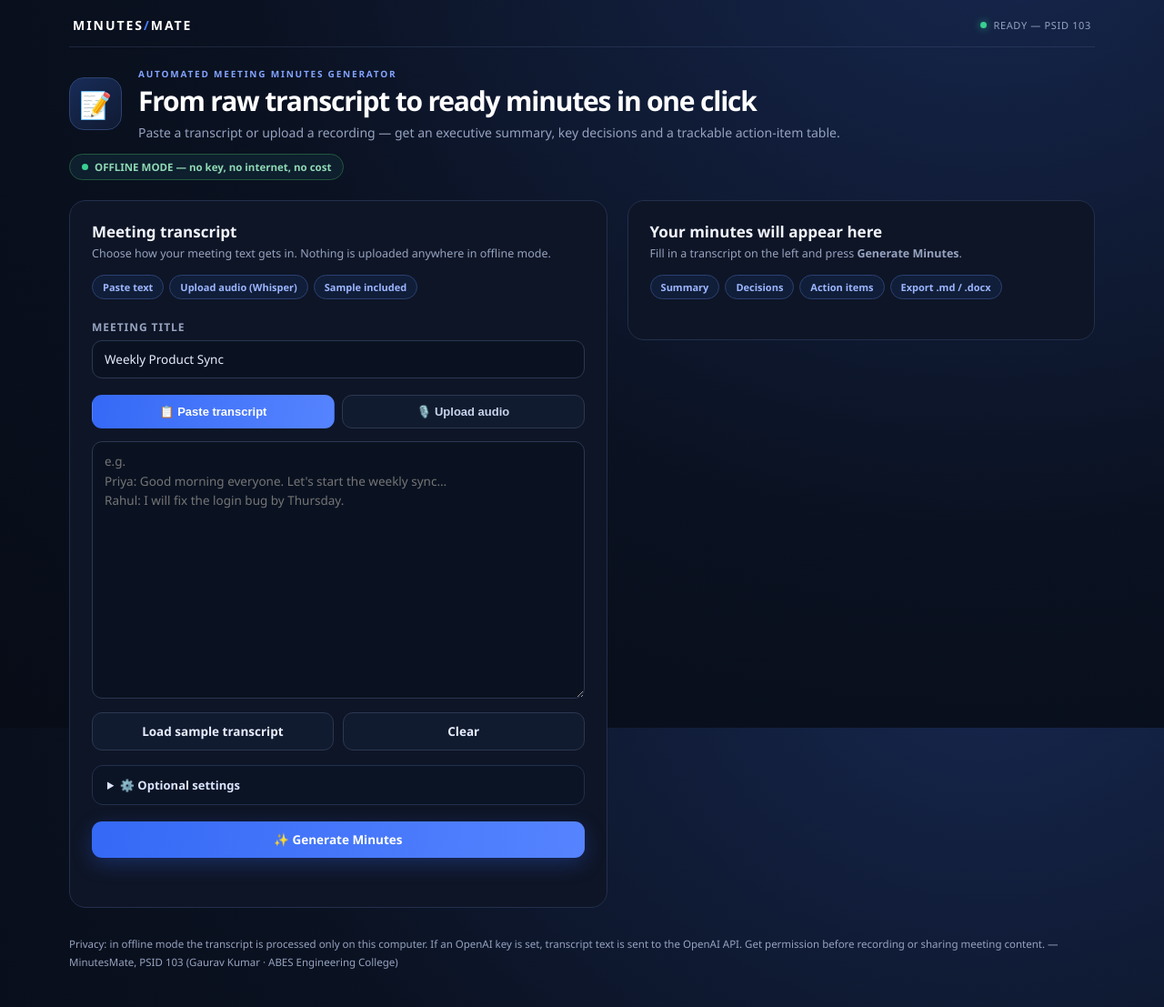
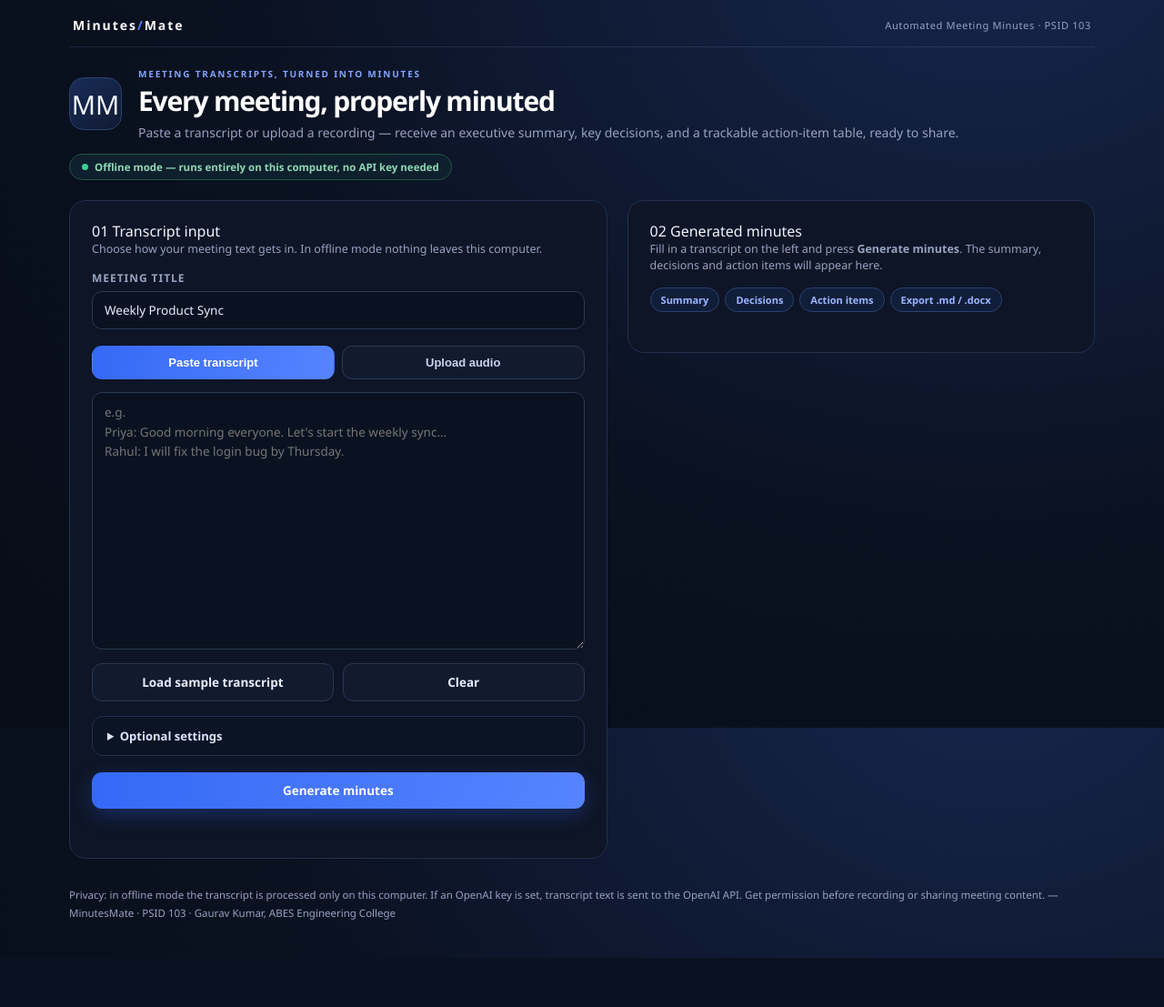
Before and after one commit to Gauravlightnin95/missminutes, a Flask app: page / in a window 1280 px wide. Shown: the whole page at 91% size. After the commit the page ends 1053 px from the top, so only its background shows below. Run offline with Flask 3, Linux system fonts and the light colour scheme; some libraries are stand-ins or nearby versions.

Commit message:
Redesign frontend: professional editorial theme (light, serif, refined)

```diff
--- a/templates/index.html
+++ b/templates/index.html
@@ -4,44 +4,42 @@
   <meta charset="UTF-8" />
   <meta name="viewport" content="width=device-width, initial-scale=1.0" />
   <title>MinutesMate — Automated Meeting Minutes Generator</title>
+  <link rel="preconnect" href="https://fonts.googleapis.com" />
+  <link rel="preconnect" href="https://fonts.gstatic.com" crossorigin />
+  <link href="https://fonts.googleapis.com/css2?family=Source+Serif+4:opsz,wght@8..60,600;8..60,700&family=Inter:wght@400;500;600;700&display=swap" rel="stylesheet" />
   <link rel="stylesheet" href="/static/css/style.css" />
 </head>
 <body>
   <header class="topbar">
-    <div class="brand">MINUTES<span>/</span>MATE</div>
-    <div class="status"><i></i>READY — PSID 103</div>
+    <div class="brand">Minutes<span class="amp">/</span>Mate</div>
+    <div class="status">Automated Meeting Minutes · PSID 103</div>
   </header>
 
   <section class="hero">
-    <div class="hero-icon">📝</div>
+    <div class="hero-icon" aria-hidden="true">MM</div>
     <div>
-      <div class="eyebrow">Automated Meeting Minutes Generator</div>
-      <h1 class="hero-title">From raw transcript to ready minutes in one click</h1>
-      <p class="hero-sub">Paste a transcript or upload a recording — get an executive summary, key decisions and a trackable action-item table.</p>
+      <div class="eyebrow">Meeting transcripts, turned into minutes</div>
+      <h1 class="hero-title">Every meeting, properly minuted</h1>
+      <p class="hero-sub">Paste a transcript or upload a recording — receive an executive summary, key decisions, and a trackable action-item table, ready to share.</p>
     </div>
   </section>
 
   <div class="mode-chip" id="modeChip">
-    <i></i><span id="modeChipText">OFFLINE MODE — no key, no internet, no cost</span>
+    <i></i><span id="modeChipText">Offline mode — runs entirely on this computer, no API key needed</span>
   </div>
 
   <main class="layout">
     <!-- ================= INPUT ================= -->
     <section class="card input-card">
-      <h3>Meeting transcript</h3>
-      <p class="hint">Choose how your meeting text gets in. Nothing is uploaded anywhere in offline mode.</p>
-      <div class="pills">
-        <span class="pill">Paste text</span>
-        <span class="pill">Upload audio (Whisper)</span>
-        <span class="pill">Sample included</span>
-      </div>
+      <div class="section-label"><span>01</span> Transcript input</div>
+      <p class="hint">Choose how your meeting text gets in. In offline mode nothing leaves this computer.</p>
 
       <label class="field-label" for="meetingTitle">Meeting title</label>
       <input id="meetingTitle" type="text" value="Weekly Product Sync" autocomplete="off" />
 
       <div class="tabs">
-        <button class="tab active" data-tab="paste" type="button">📋 Paste transcript</button>
-        <button class="tab" data-tab="audio" type="button">🎙️ Upload audio</button>
+        <button class="tab active" data-tab="paste" type="button">Paste transcript</button>
+        <button class="tab" data-tab="audio" type="button">Upload audio</button>
       </div>
 
       <!-- Paste panel -->
@@ -61,9 +59,9 @@
           <div>
             <label class="field-label" for="whisperModel">Whisper model</label>
             <select id="whisperModel">
-              <option value="tiny">tiny (fastest, lowest RAM)</option>
-              <option value="base" selected>base (recommended)</option>
-              <option value="small">small (better accuracy)</option>
+              <option value="tiny">tiny — fastest, lowest RAM</option>
+              <option value="base" selected>base — recommended</option>
+              <option value="small">small — better accuracy</option>
             </select>
           </div>
           <div>
@@ -71,27 +69,27 @@
             <input id="language" type="text" placeholder="e.g. en" autocomplete="off" />
           </div>
         </div>
-        <button class="btn" id="transcribeBtn" type="button">🎙️ Transcribe audio</button>
+        <button class="btn" id="transcribeBtn" type="button">Transcribe audio</button>
         <textarea id="audioTranscript" rows="7" placeholder="Transcribed text appears here — review and edit before generating minutes."></textarea>
       </div>
 
       <details class="settings">
-        <summary>⚙️ Optional settings</summary>
-        <label class="field-label" for="apiKey">OpenAI API key (optional — enables GPT mode)</label>
+        <summary>Optional settings</summary>
+        <label class="field-label" for="apiKey">OpenAI API key — enables GPT mode</label>
         <input id="apiKey" type="password" placeholder="sk-…" autocomplete="off" />
         <label class="field-label" for="gptModel">GPT model</label>
         <input id="gptModel" type="text" value="gpt-4o-mini" autocomplete="off" />
       </details>
 
-      <button class="btn primary full" id="generateBtn" type="button">✨ Generate Minutes</button>
+      <button class="btn primary full" id="generateBtn" type="button">Generate minutes</button>
       <div id="status" class="status-msg" role="status"></div>
     </section>
 
     <!-- ================= RESULTS ================= -->
     <section class="results" id="results">
       <div class="card placeholder-card">
-        <h3>Your minutes will appear here</h3>
-        <p class="hint">Fill in a transcript on the left and press <b>Generate Minutes</b>.</p>
+        <div class="section-label"><span>02</span> Generated minutes</div>
+        <p class="hint">Fill in a transcript on the left and press <b>Generate minutes</b>. The summary, decisions and action items will appear here.</p>
         <div class="pills">
           <span class="pill">Summary</span><span class="pill">Decisions</span>
           <span class="pill">Action items</span><span class="pill">Export .md / .docx</span>
@@ -103,7 +101,7 @@
   <footer class="foot">
     Privacy: in offline mode the transcript is processed only on this computer. If an OpenAI key is set,
     transcript text is sent to the OpenAI API. Get permission before recording or sharing meeting content.
-    — MinutesMate, PSID 103 (Gaurav Kumar · ABES Engineering College)
+    — MinutesMate · PSID 103 · Gaurav Kumar, ABES Engineering College
   </footer>
 
   <script src="/static/js/app.js"></script>
```
